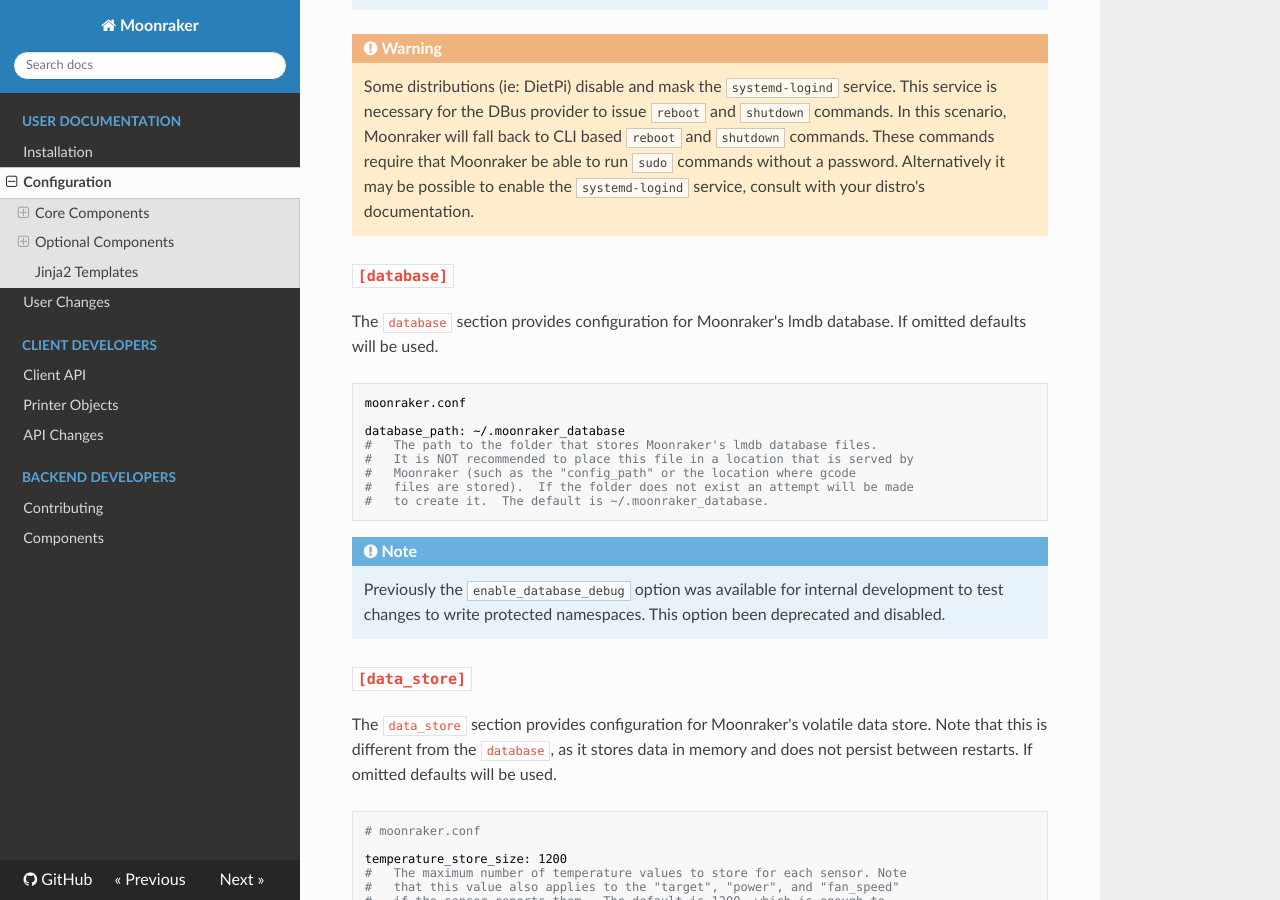
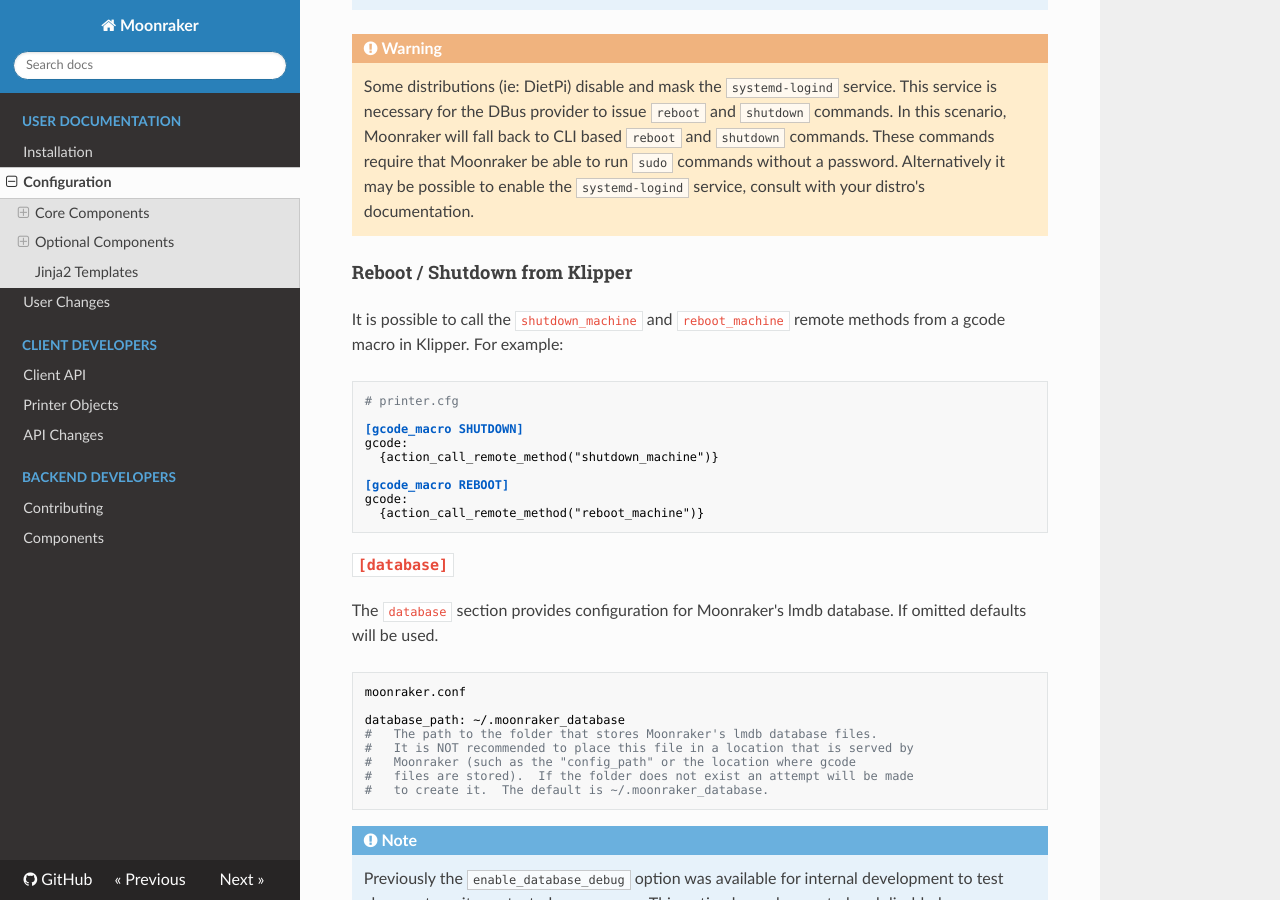
Before and after one commit to Marirossibn/moonraker, an MkDocs documentation site: the page built from docs/configuration.md, in a window 1280 px wide and 900 px high, scrolled down 2058 px. Built offline with MkDocs 1.6.1, drawn with Linux system fonts in a browser that asks for light colours; nearby versions of some CDN libraries.

Commit message:
docs:  document remote methods registered by machine
The "reboot_machine" and "shutdown_machine" remote methods may
be called from a Klipper gcode macro to accomplish their respective
tasks.

Signed-off-by:  Eric Callahan <arksine.code@gmail.com>

````diff
--- a/docs/configuration.md
+++ b/docs/configuration.md
@@ -118,6 +118,23 @@
     that Moonraker be able to run `sudo` commands without a password.
     Alternatively it may be possible to enable the `systemd-logind` service,
     consult with your distro's documentation.
+
+#### Reboot / Shutdown from Klipper
+
+It is possible to call the `shutdown_machine` and `reboot_machine`
+remote methods from a gcode macro in Klipper.  For example:
+
+```ini
+# printer.cfg
+
+[gcode_macro SHUTDOWN]
+gcode:
+  {action_call_remote_method("shutdown_machine")}
+
+[gcode_macro REBOOT]
+gcode:
+  {action_call_remote_method("reboot_machine")}
+```
 
 ### `[database]`
 
````
